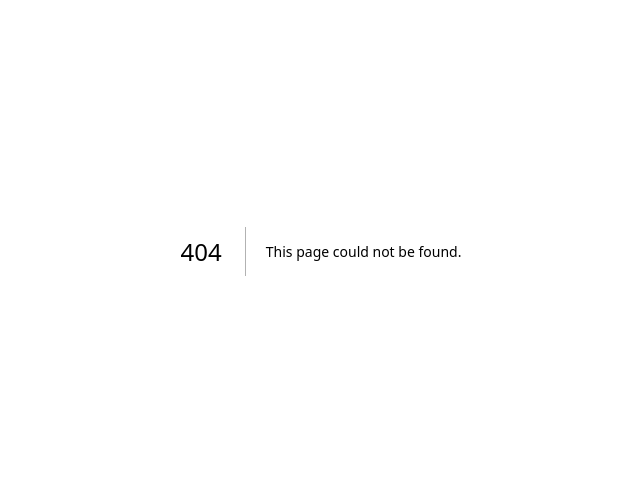
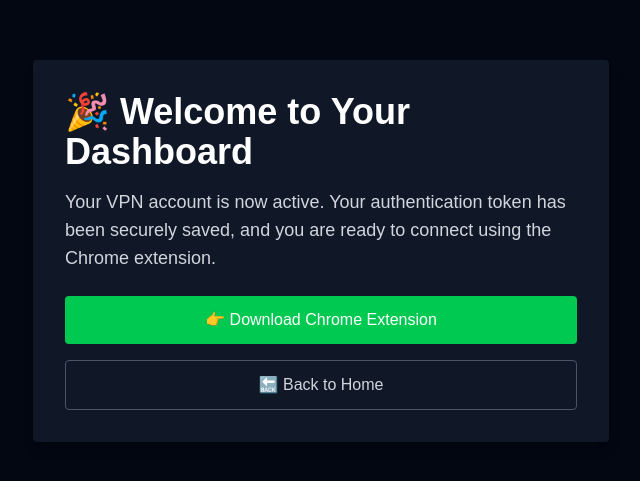
Before and after one commit to AayushGTM6693/My-Vpn-Server, a Next.js app in the folder frontend/: page /dashboard in a window 1280 px wide. Before the commit this address had no page. Shown: the part 149-630 px from the top of the page, without its empty margins (319-959 px from the left). Built offline with nearby package versions, Linux system fonts and the light colour scheme; sample sign-in values are in the browser's storage.

Commit message:
implement login and dashboard pages with token handling and authentication

```diff
--- /dev/null
+++ b/frontend/src/app/dashboard/page.tsx
@@ -0,0 +1,41 @@
+"use client";
+
+import useAuth from "../hooks/useAuth";
+import Link from "next/link";
+
+export default function DashboardPage() {
+  useAuth(); // ✅ Redirects to /login if no token
+
+  return (
+    <main className="min-h-screen bg-gray-950 text-white flex items-center justify-center px-4">
+      <section className="max-w-xl w-full p-8 bg-gray-900 rounded shadow-lg">
+        <h1 className="text-4xl font-bold mb-4">
+          🎉 Welcome to Your Dashboard
+        </h1>
+        <p className="text-lg text-gray-300 mb-6">
+          Your VPN account is now active. Your authentication token has been
+          securely saved, and you are ready to connect using the Chrome
+          extension.
+        </p>
+
+        <div className="flex flex-col space-y-4">
+          <Link
+            href="https://chrome.google.com/webstore/"
+            target="_blank"
+            rel="noopener noreferrer"
+            className="inline-block text-center bg-green-500 hover:bg-green-600 text-white font-medium py-3 rounded transition"
+          >
+            👉 Download Chrome Extension
+          </Link>
+
+          <Link
+            href="/"
+            className="inline-block text-center border border-gray-600 hover:bg-gray-800 text-gray-300 font-medium py-3 rounded transition"
+          >
+            🔙 Back to Home
+          </Link>
+        </div>
+      </section>
+    </main>
+  );
+}
--- /dev/null
+++ b/frontend/src/app/hooks/useAuth.ts
@@ -0,0 +1,16 @@
+// app/hooks/useAuth.ts
+"use client";
+
+import { useEffect } from "react";
+import { useRouter } from "next/navigation";
+
+export default function useAuth() {
+  const router = useRouter();
+
+  useEffect(() => {
+    const token = localStorage.getItem("token");
+    if (!token) {
+      router.push("/login");
+    }
+  }, [router]);
+}
--- a/frontend/src/app/login/page.tsx
+++ b/frontend/src/app/login/page.tsx
@@ -1,6 +1,20 @@
 "use client";
 import { useState } from "react";
 import Link from "next/link";
+
+//  window.chrome
+declare global {
+  interface Window {
+    chrome?: {
+      runtime?: {
+        sendMessage?: (
+          message: unknown,
+          callback?: (response: unknown) => void
+        ) => void;
+      };
+    };
+  }
+}
 
 export default function LoginPage() {
   const [email, setEmail] = useState("");
@@ -17,6 +31,15 @@
     const data = await res.json();
     if (data.token) {
       localStorage.setItem("token", data.token);
+      // ✅ Send token to extension
+      if (window.chrome?.runtime?.sendMessage) {
+        window.chrome.runtime.sendMessage(
+          { setToken: data.token }, //  special message type
+          (response: unknown) => {
+            console.log("Extension received token:", response);
+          }
+        );
+      }
       alert("Login successful!");
       window.location.href = "/dashboard";
     } else {
```
Also changed, not shown: 1 other file (tests, documents, lock files or other folders).
